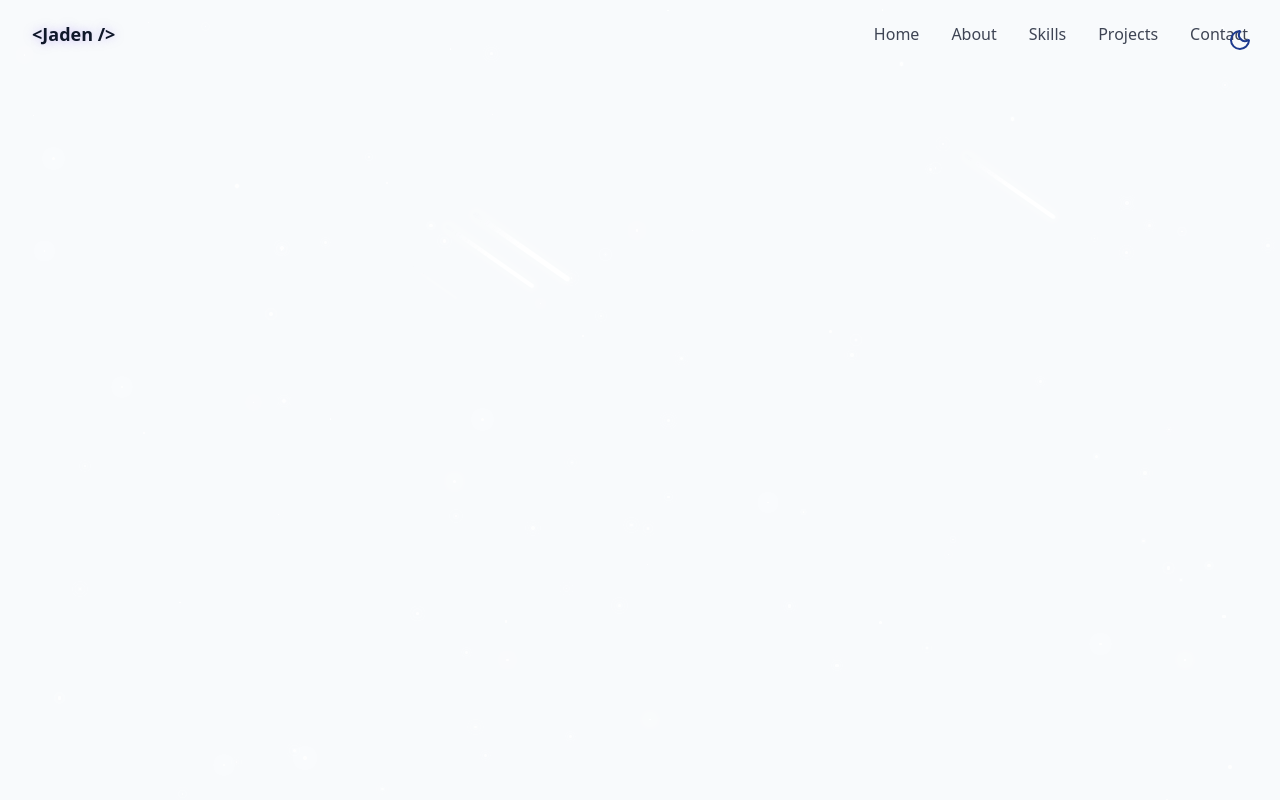
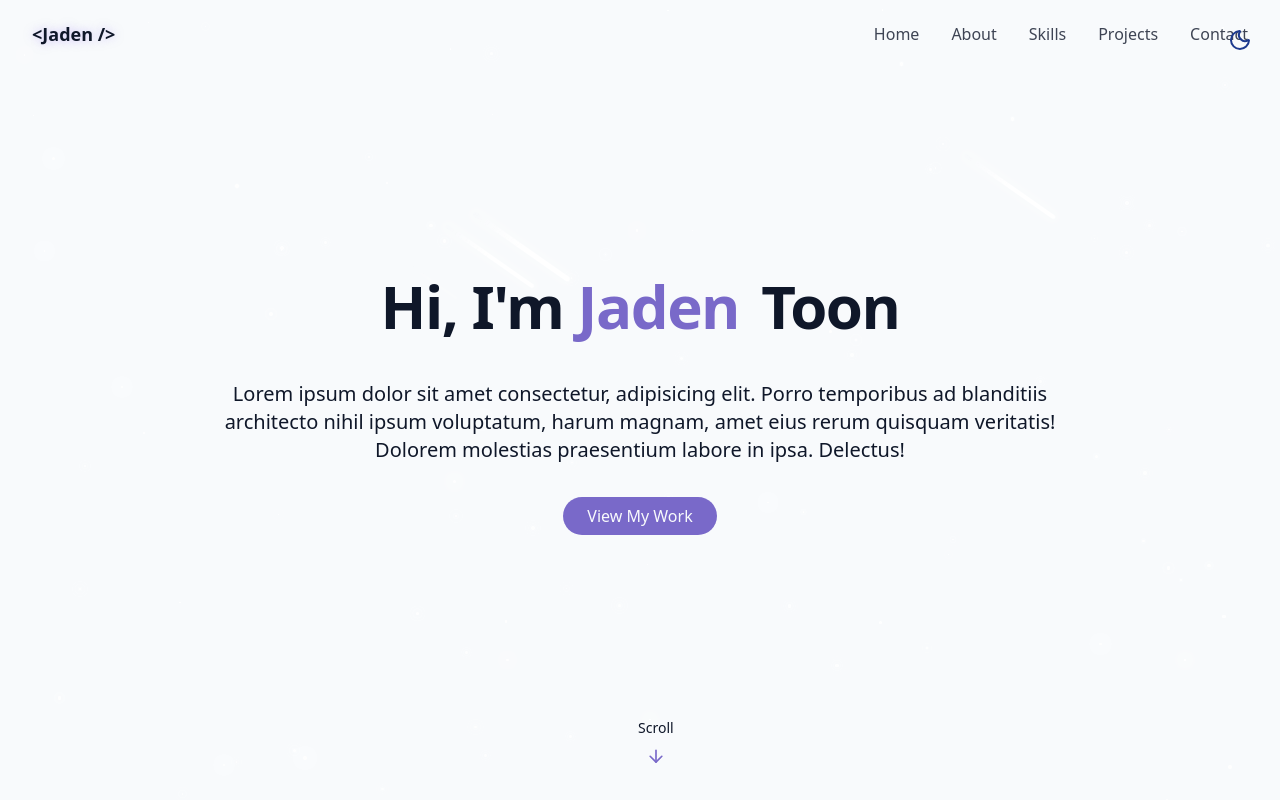
Before and after one commit to jadentoon/Portfolio, a React (Vite) app in the folder portfolio/: page / in a window 1280 px wide. Built offline with nearby package versions, Linux system fonts and the light colour scheme.

Commit message:
Added HeroSection.jsx

```diff
--- /dev/null
+++ b/portfolio/src/components/HeroSection.jsx
@@ -0,0 +1,35 @@
+import React from 'react'
+import { ArrowDown } from 'lucide-react'
+
+const HeroSection = () => {
+  return (
+    <section
+    id='hero'
+    className='relative min-h-screen flex flex-col items-center justify-center px-4'>
+        <div
+        className='container max-w-4xl mx-auto text-center z-10'>
+            <div className='space-y-6'>
+                <h1 className='text-4xl md:text-6xl font-bold tracking-tight'>
+                    <span className='opacity-0 animate-fade-in'>Hi, I'm</span>
+                    <span className='text-primary opacity-0 animate-fade-in-delay-1'>{" "}Jaden</span>
+                    <span className='text-gradient ml-2 opacity-0 animate-fade-in-delay-2'>{" "}Toon</span>
+                </h1>
+                <p className='text-lg md:text-xl text-muted-foreground max-2-2xl mx-auto opacity-0 animate-fade-in-delay-3'>
+                    Lorem ipsum dolor sit amet consectetur, adipisicing elit. Porro temporibus ad blanditiis architecto nihil ipsum voluptatum, harum magnam, amet eius rerum quisquam veritatis! Dolorem molestias praesentium labore in ipsa. Delectus!
+                </p>
+                <div className='opacity-0 animate-fade-in-delay-4 p-4'>
+                    <a href="#projects" className='cosmic-button'>
+                        View My Work
+                    </a>
+                </div>
+            </div>
+        </div>
+        <div className='absolute bottom-8 left-1/2 transform -translate-x-0.5 flex flex-col items-center animate-bounce'>
+            <span className='text-sm text-muted-foreground mb-2'>Scroll</span>
+            <ArrowDown className='h-5 w-5 text-primary'/>
+        </div>
+    </section>
+  )
+}
+
+export default HeroSection
--- a/portfolio/src/pages/Home.jsx
+++ b/portfolio/src/pages/Home.jsx
@@ -2,6 +2,7 @@
 import Navbar from '../components/Navbar'
 import ThemeToggle from '../components/ThemeToggle'
 import Background from '../components/Background'
+import HeroSection from '../components/HeroSection'
 
 const Home = () => {
     return (
@@ -9,6 +10,9 @@
             <ThemeToggle/>
             <Background />
             <Navbar />
+            <main>
+                <HeroSection />
+            </main>
         </div>
     )
 }
```
